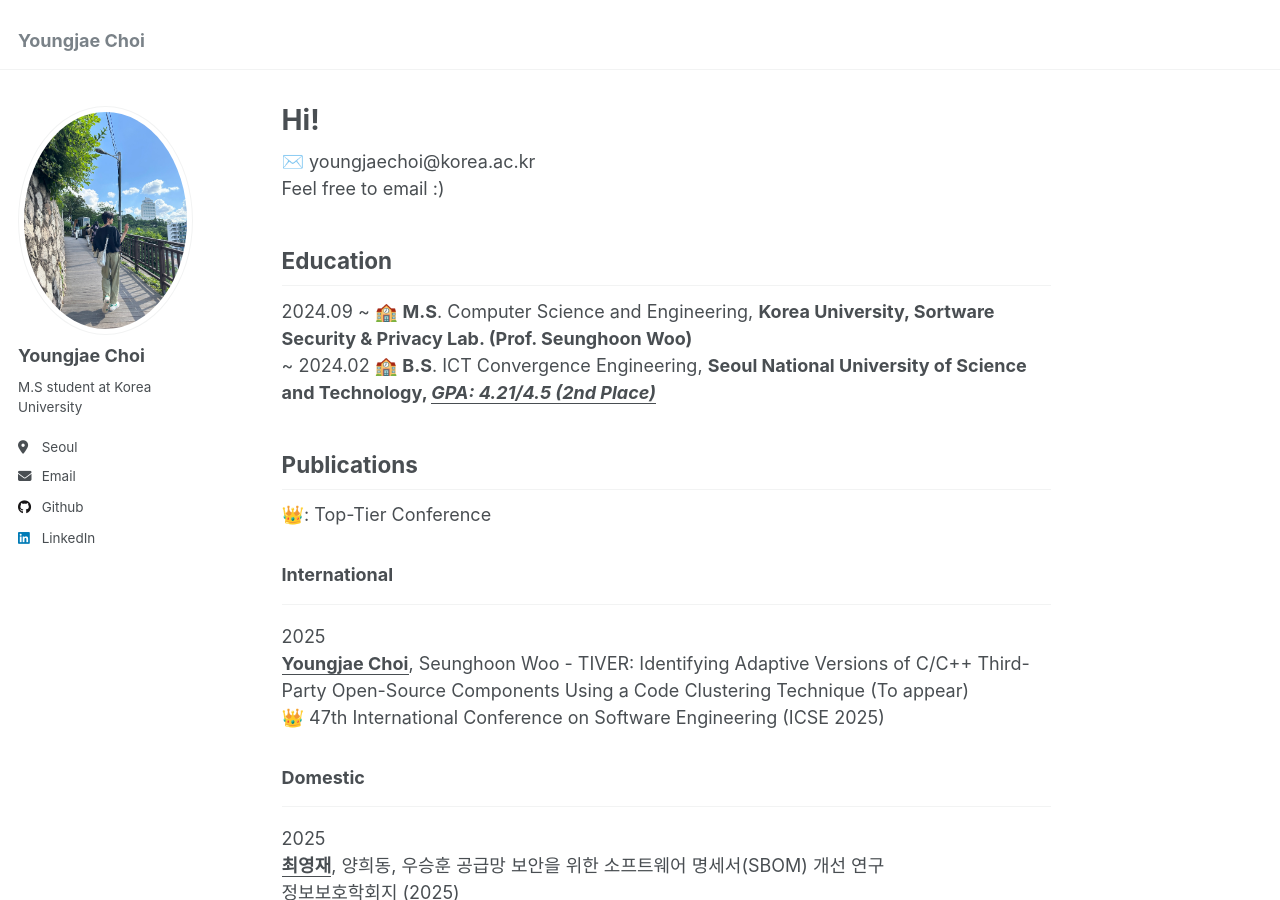
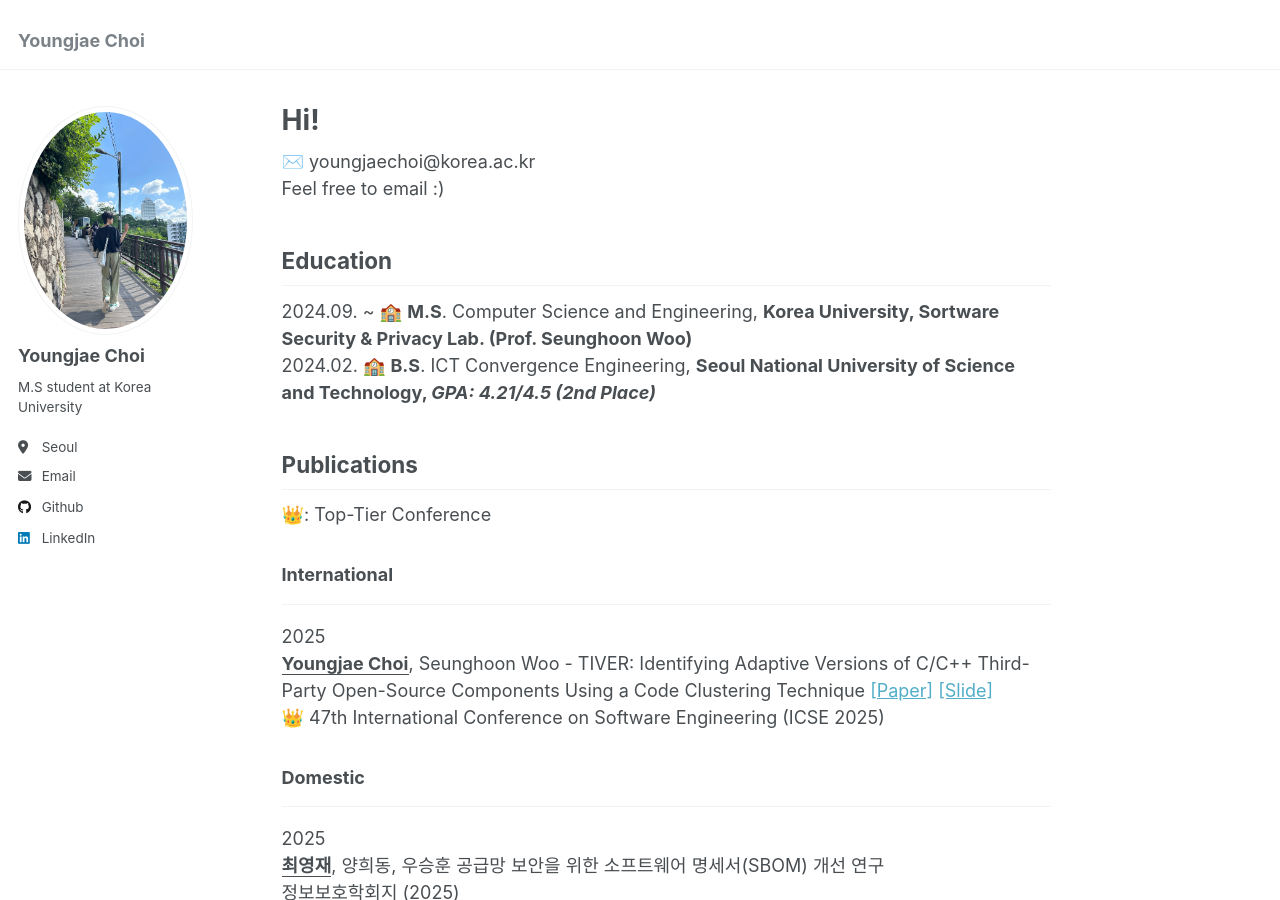
Before and after one commit to Genius-Choi/Genius-Choi.github.io, a Jekyll site: the page built from _pages/about.md, in a window 1280 px wide and 900 px high. Built offline with Jekyll 4.4.1, drawn with Linux system fonts in a browser that asks for light colours.

Commit message:
add paper and slide

```diff
--- a/_pages/about.md
+++ b/_pages/about.md
@@ -12,8 +12,8 @@ Feel free to email :)
 
 ## Education
 
-2024.09 ~ 🏫 **M.S**. Computer Science and Engineering, **Korea University, Sortware Security & Privacy Lab. (Prof. Seunghoon Woo)**<br>
-~ 2024.02 🏫 **B.S**. ICT Convergence Engineering, **Seoul National University of Science and Technology, *<u>GPA: 4.21/4.5 (2nd Place)</u><br>***
+2024.09. ~ 🏫 **M.S**. Computer Science and Engineering, **Korea University, Sortware Security & Privacy Lab. (Prof. Seunghoon Woo)**<br>
+2024.02. 🏫 **B.S**. ICT Convergence Engineering, **Seoul National University of Science and Technology, *GPA: 4.21/4.5 (2nd Place)<br>***
 
 ## Publications
 👑: Top-Tier Conference
@@ -22,7 +22,7 @@ Feel free to email :)
 ---
 <font size = 4>2025</font>
 
-**<u>Youngjae Choi</u>**, Seunghoon Woo - TIVER: Identifying Adaptive Versions of C/C++ Third-Party Open-Source Components Using a Code Clustering Technique (To appear)<br>
+**<u>Youngjae Choi</u>**, Seunghoon Woo - TIVER: Identifying Adaptive Versions of C/C++ Third-Party Open-Source Components Using a Code Clustering Technique [[Paper]](/images/ICSE25.pdf) [[Slide]](/images/ICSE2025%20presentation.pdf)<br>
 👑 47th International Conference on Software Engineering (ICSE 2025)
 
 ### Domestic
```
Also changed, not shown: 2 other files.
